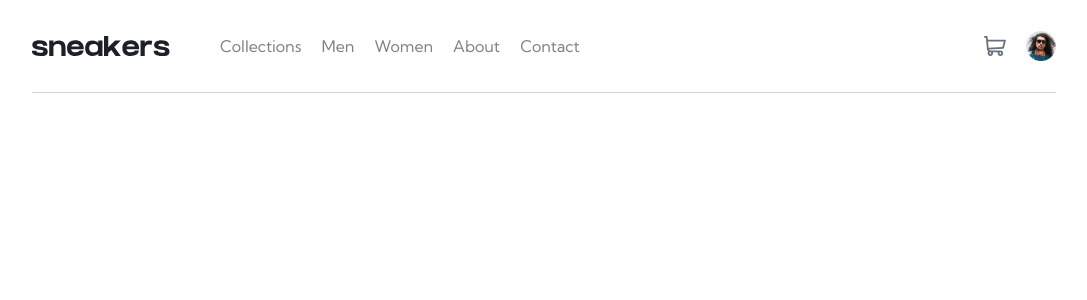
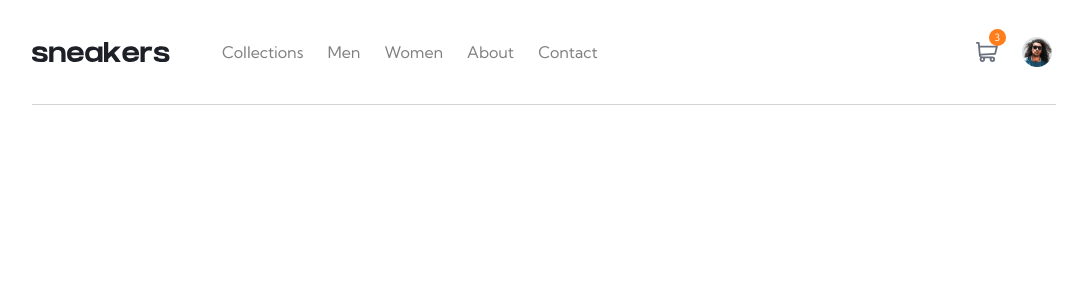
Before and after one commit to veljkoilic/ecommerce-product-page, a React (Create React App) app: page / in a window 1280 px wide. Shown: the top 300 px of the page, without its empty margins (96-1183 px from the left). Built offline with nearby package versions, Linux system fonts and the light colour scheme.

Commit message:
menu hovers and effects

```diff
--- a/src/components/Header.jsx
+++ b/src/components/Header.jsx
@@ -1,6 +1,6 @@
 import React, { useState } from "react";
 import styled from "styled-components";
-import {tablet} from '../responsive'
+import { tablet } from "../responsive";
 
 export const Header = () => {
   const [menuIsOpen, setMenuIsOpen] = useState(false);
@@ -8,7 +8,41 @@ export const Header = () => {
     <Container>
       <Wrapper>
         <Left>
-          <Hamburger src={menuIsOpen ? "./images/icon-close.svg" : "./images/icon-menu.svg"} alt="menu button" onClick={()=>{setMenuIsOpen(!menuIsOpen)}}/>
+          {!menuIsOpen && (
+            <Hamburger
+              onClick={() => {
+                setMenuIsOpen(!menuIsOpen);
+              }}
+              width="16"
+              height="15"
+              xmlns="http://www.w3.org/2000/svg"
+            >
+              <path d="M16 12v3H0v-3h16Zm0-6v3H0V6h16Zm0-6v3H0V0h16Z" fill="#69707D" fill-rule="evenodd" />
+            </Hamburger>
+          )}
+          {menuIsOpen && (
+            <Hamburger
+              onClick={() => {
+                setMenuIsOpen(!menuIsOpen);
+              }}
+              width="14"
+              height="15"
+              xmlns="http://www.w3.org/2000/svg"
+            >
+              <path
+                d="m11.596.782 2.122 2.122L9.12 7.499l4.597 4.597-2.122 2.122L7 9.62l-4.595 4.597-2.122-2.122L4.878 7.5.282 2.904 2.404.782l4.595 4.596L11.596.782Z"
+                fill="#69707D"
+                fill-rule="evenodd"
+              />
+            </Hamburger>
+          )}
+          {/* <Hamburger
+            src={menuIsOpen ? "./images/icon-close.svg" : "./images/icon-menu.svg"}
+            alt="menu button"
+            onClick={() => {
+              setMenuIsOpen(!menuIsOpen);
+            }}
+          /> */}
           <Logo src="./images/logo.svg" alt="Sneakers logo" />
           <Menu menuIsOpen={menuIsOpen}>
             <li>Collections</li>
@@ -19,6 +53,7 @@ export const Header = () => {
           </Menu>
         </Left>
         <CartProfile>
+          <CartNumber>3</CartNumber>
           <Cart src="./images/icon-cart.svg" />
           <Profile src="./images/image-avatar.png" />
         </CartProfile>
@@ -37,25 +72,30 @@ const Wrapper = styled.div`
   display: flex;
   align-items: center;
   justify-content: space-between;
-  padding: 20px 0;
+  padding: 0;
   ${tablet({
     width: "100%",
     padding: "20px 5%",
-    boxSizing:'border-box'
+    boxSizing: "border-box",
   })}
 `;
 const Left = styled.div`
   display: flex;
   align-items: center;
 `;
-const Hamburger = styled.img`
+const Hamburger = styled.svg`
   padding: 0 20px;
   width: 20px;
   cursor: pointer;
   display: none;
   z-index: 10;
+  transition: 0.2s;
+  &:hover path{
+    transition: 0.2s;
+    fill: var(--orange);
+  }
   ${tablet({
-    display: "block"
+    display: "block",
   })}
 `;
 const Logo = styled.img`
@@ -71,35 +111,38 @@ const Menu = styled.ul`
   list-style-type: none;
   color: gray;
   background-color: white;
+  margin: 0;
   ${tablet({
-     display: (props) => (props.menuIsOpen ? "flex" : "none"),
-     flexDirection:'column',
-     position: 'absolute',
-     top: "-20px",
-     paddingTop: "55px",
-     paddingLeft: "100px",
-     left: 0,
-     width: "55%",
-     height: "calc(100vh - 52px)",
-     boxShadow:"200px 200px 0px 200px rgba(0,0,0,0.75)"
+    display: (props) => (props.menuIsOpen ? "flex" : "none"),
+    flexDirection: "column",
+    position: "absolute",
+    top: "-20px",
+    paddingTop: "100px",
+    paddingLeft: "100px",
+    left: 0,
+    width: "55%",
+    height: "calc(100vh - 82px)",
+    boxShadow: "200px 200px 0px 200px rgba(0,0,0,0.75)",
   })}
   li {
-    padding: 0 10px;
+    padding: 40px 10px;
     transition: 0.3s;
+    border: 2px solid rgba(0, 0, 0, 0);
 
     &:hover {
+      ${tablet({
+        transform: "scale(1.1)",
+        transformOrigin: "right",
+      })}
       cursor: pointer;
       color: #000;
-      transition: 0.3s;
-      ${tablet({
-        transform:"scale(1.1)",
-
-      })}
+      border-bottom: 2px solid var(--orange);
     }
     ${tablet({
       padding: "20px",
-      fontWeight: 'bold',
-      color: '#000'
+      fontWeight: "bold",
+      color: "#000",
+      fontSize: "22px",
     })}
   }
 `;
@@ -108,7 +151,28 @@ const CartProfile = styled.div`
   align-items: center;
   gap: 20px;
 `;
-const Cart = styled.img``;
+const CartNumber = styled.span`
+  position: relative;
+  top: -15px;
+  left: 50px;
+  color: #fff;
+  background-color: var(--orange);
+  padding: 2px 6px;
+  border-radius: 50%;
+  font-size: 10px;
+  z-index: -1;
+`;
+const Cart = styled.img`
+  cursor: pointer;
+`;
 const Profile = styled.img`
   width: 30px;
+  padding: 3px;
+  border: 1px solid rgba(0, 0, 0, 0);
+
+  &:hover {
+    border: 1px solid var(--orange);
+    border-radius: 50%;
+    cursor: pointer;
+  }
 `;
```
